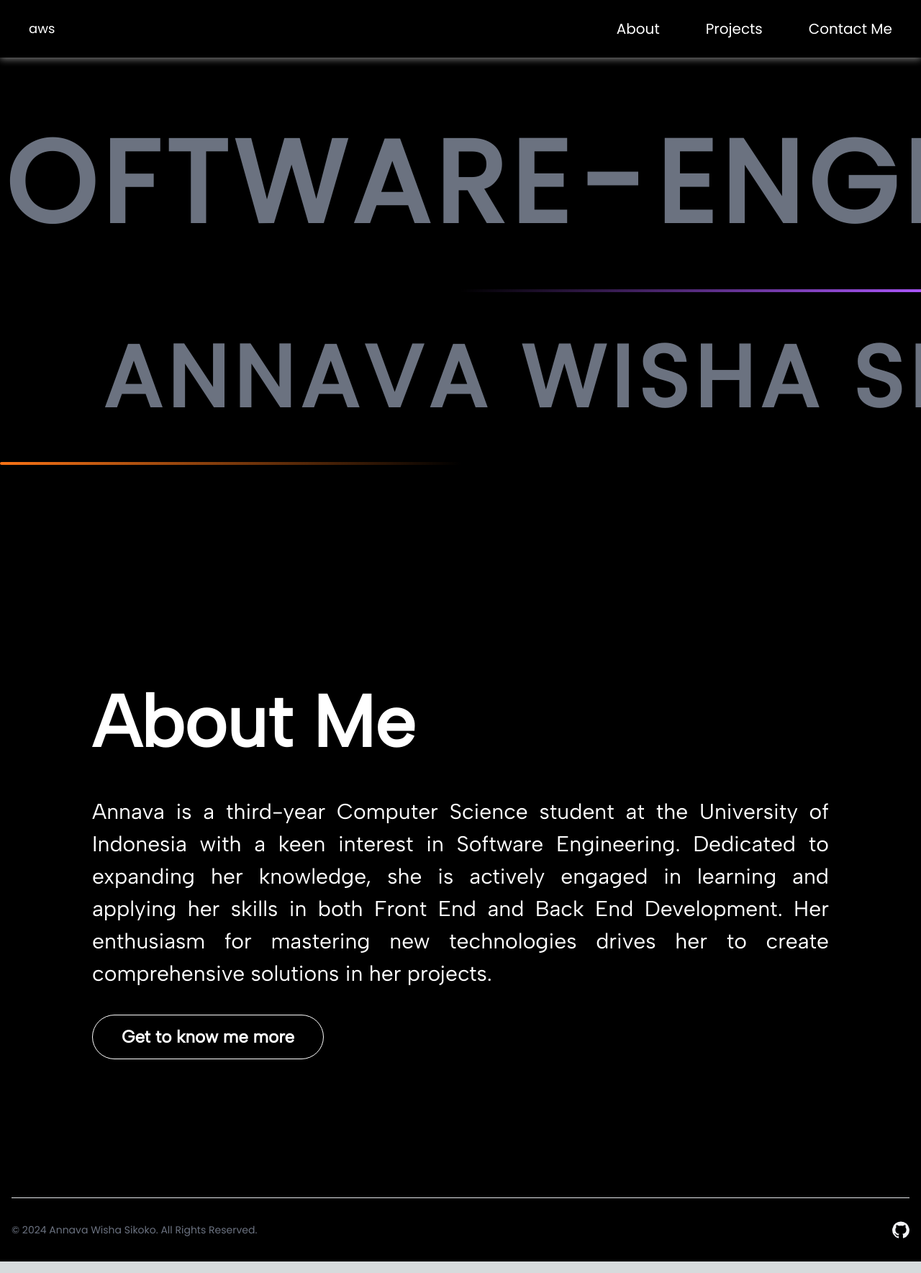
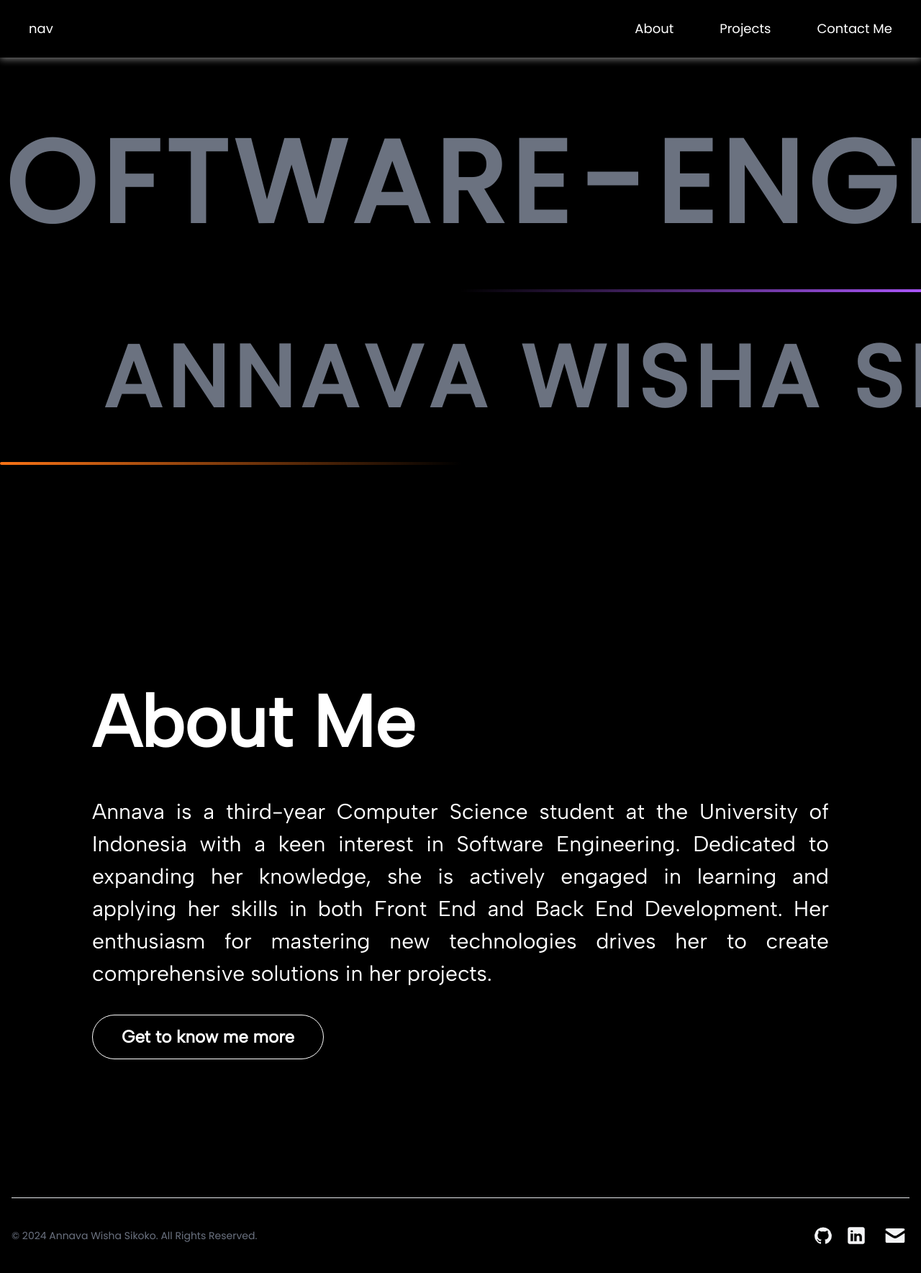
Before and after one commit to annavaws/annavaws.github.io, a Next.js app: page / in a window 1280 px wide. Shown: the whole page at 72% size. Built offline with nearby package versions, Linux system fonts and the light colour scheme.

Commit message:
style: navbar and footer

```diff
--- a/src/components/elements/footer.tsx
+++ b/src/components/elements/footer.tsx
@@ -14,7 +14,7 @@ const Footer = () => {
           <span className="text-sm text-gray-500 sm:text-center ">
             © 2024 Annava Wisha Sikoko. All Rights Reserved.
           </span>
-          <div className="flex mt-4 sm:justify-center sm:mt-0">
+          <div className="flex mt-4 sm:justify-center sm:mt-0 items-center">
             <a
               href="https://github.com/annavaws/my-portfolio"
               target="_blank"
@@ -33,7 +33,47 @@ const Footer = () => {
                   clip-rule="evenodd"
                 />
               </svg>
-              <span className="sr-only">GitHub account</span>
+              <span className="sr-only ">GitHub account</span>
+            </a>
+
+            <a
+              href="https://www.linkedin.com/in/annava-ws/"
+              target="_blank"
+              className="text-gray-100 hover:text-purple-500 ms-5"
+            >
+              <svg
+                className="w-7 h-7"
+                aria-hidden="true"
+                xmlns="http://www.w3.org/2000/svg"
+                fill="currentColor"
+                viewBox="0 0 50 50"
+              >
+                <path d="M41,4H9C6.24,4,4,6.24,4,9v32c0,2.76,2.24,5,5,5h32c2.76,0,5-2.24,5-5V9C46,6.24,43.76,4,41,4z M17,20v19h-6V20H17z M11,14.47c0-1.4,1.2-2.47,3-2.47s2.93,1.07,3,2.47c0,1.4-1.12,2.53-3,2.53C12.2,17,11,15.87,11,14.47z M39,39h-6c0,0,0-9.26,0-10 c0-2-1-4-3.5-4.04h-0.08C27,24.96,26,27.02,26,29c0,0.91,0,10,0,10h-6V20h6v2.56c0,0,1.93-2.56,5.81-2.56 c3.97,0,7.19,2.73,7.19,8.26V39z"></path>
+              </svg>
+              <span className="sr-only ">LinkedIn account</span>
+            </a>
+
+            <a
+              href="https://mail.google.com/mail/?view=cm&fs=1&to=annavaws@gmail.com"
+              target="_blank"
+              className="text-gray-100 hover:text-purple-500 ms-5"
+            >
+              <svg
+                className="w-10 h-10"
+                viewBox="0 0 24 24"
+                fill="currentColor"
+                xmlns="http://www.w3.org/2000/svg"
+                aria-hidden="true"
+              >
+                <path
+                  d="M3 8L8.44992 11.6333C9.73295 12.4886 10.3745 12.9163 11.0678 13.0825C11.6806 13.2293 12.3194 13.2293 12.9322 13.0825C13.6255 12.9163 14.2671 12.4886 15.5501 11.6333L21 8M6.2 19H17.8C18.9201 19 19.4802 19 19.908 18.782C20.2843 18.5903 20.5903 18.2843 20.782 17.908C21 17.4802 21 16.9201 21 15.8V8.2C21 7.0799 21 6.51984 20.782 6.09202C20.5903 5.71569 20.2843 5.40973 19.908 5.21799C19.4802 5 18.9201 5 17.8 5H6.2C5.0799 5 4.51984 5 4.09202 5.21799C3.71569 5.40973 3.40973 5.71569 3.21799 6.09202C3 6.51984 3 7.07989 3 8.2V15.8C3 16.9201 3 17.4802 3.21799 17.908C3.40973 18.2843 3.71569 18.5903 4.09202 18.782C4.51984 19 5.07989 19 6.2 19Z"
+                  stroke="#000000"
+                  stroke-width="2"
+                  stroke-linecap="round"
+                  stroke-linejoin="round"
+                />
+              </svg>
+              <span className="sr-only ">LinkedIn account</span>
             </a>
           </div>
         </div>
--- a/src/components/elements/navbar.tsx
+++ b/src/components/elements/navbar.tsx
@@ -1,20 +1,53 @@
-import React from "react";
+import React, { useState } from "react";
 import Link from "next/link";
 import { poppins } from "@/styles/fonts";
+import { FaBars, FaTimes } from "react-icons/fa";
 
 const Navbar = () => {
+  const [isOpen, setIsOpen] = useState(false); // State to handle menu toggle
+
   return (
     <nav
-      className={`${poppins.className} fixed top-0 left-0 right-0 z-50 w-full h-[10dvh] flex flex-row justify-between items-center px-10 text-white`}
-      style={{ boxShadow: "0 2px 10px rgba(255, 255, 255, 0.5)" }} // Adding a white shadow
+      className={`${poppins.className} backdrop-blur-xl fixed top-0 left-0 right-0 z-50 w-full h-[10vh] flex flex-row justify-between items-center px-10 text-white`}
+      style={{ boxShadow: "0 2px 10px rgba(255, 255, 255, 0.5)" }}
     >
       <Link href="/">
-        <div className="w-[140px] text-lg">aws</div>
+        <span className="w-[140px] text-lg hover:text-orange-500 hover:underline hover:underline-offset-4">
+          nav
+        </span>
       </Link>
-      <div className="w-3/7 flex gap-16 text-xl">
-        <Link href={"/about"}>About</Link>
-        <Link href={"/project"}>Projects</Link>
-        <Link href={"/contact"}>Contact Me</Link>
+      <button className="md:hidden text-xl" onClick={() => setIsOpen(!isOpen)}>
+        {isOpen ? <FaTimes /> : <FaBars />}
+      </button>
+      <div
+        className={`absolute top-full left-0 w-full bg-black md:bg-transparent md:static md:flex justify-end ${
+          isOpen ? "flex justify-end" : "hidden"
+        } flex-col md:flex-row items-center gap-16 px-10 py-5 md:p-0  bg-black/80 backdrop-blur-xl`}
+      >
+        <Link href="/about">
+          <span
+            className="text-white text-lg hover:text-orange-500 hover:underline hover:underline-offset-4"
+            onClick={() => setIsOpen(false)}
+          >
+            About
+          </span>
+        </Link>
+        <Link href="/project">
+          <span
+            className="text-white text-lg hover:text-orange-500 hover:underline hover:underline-offset-4"
+            onClick={() => setIsOpen(false)}
+          >
+            Projects
+          </span>
+        </Link>
+        <Link href="/contact">
+          <span
+            className="text-white text-lg hover:text-orange-500 hover:underline hover:underline-offset-4"
+            onClick={() => setIsOpen(false)}
+          >
+            Contact Me
+          </span>
+        </Link>
       </div>
     </nav>
   );
--- a/src/pages/_app.tsx
+++ b/src/pages/_app.tsx
@@ -12,4 +12,3 @@ export default function App({ Component, pageProps }: AppProps) {
     </div>
   );
 }
-// import { FaBars, FaTimes } from 'react-icons/fa';
```
